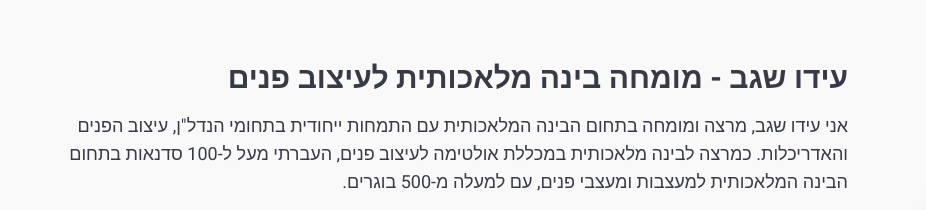
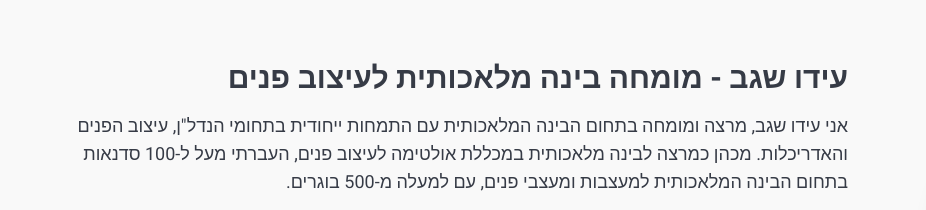
Before and after one commit to Idosegev23/interior, a website: page index.html in a window 1280 px wide. Shown: the part 1171-1381 px from the top of the page, 0-926 px from the left. Drawn offline with nearby package versions, Linux system fonts and the light colour scheme.

Commit message:
Update index.html

```diff
--- a/index.html
+++ b/index.html
@@ -241,7 +241,7 @@
             <div class="md:w-2/3 md:pl-12">
                 <h3 class="text-2xl sm:text-3xl font-bold mb-4">עידו שגב - מומחה בינה מלאכותית לעיצוב פנים</h3>
                 <p class="text-base sm:text-lg mb-4">
-                    אני עידו שגב, מרצה ומומחה בתחום הבינה המלאכותית עם התמחות ייחודית בתחומי הנדל"ן, עיצוב הפנים והאדריכלות. כמרצה לבינה מלאכותית במכללת אולטימה לעיצוב פנים, העברתי מעל ל-100 סדנאות בתחום הבינה המלאכותית למעצבות ומעצבי פנים, עם למעלה מ-500 בוגרים.
+                    אני עידו שגב, מרצה ומומחה בתחום הבינה המלאכותית עם התמחות ייחודית בתחומי הנדל"ן, עיצוב הפנים והאדריכלות. מכהן כמרצה לבינה מלאכותית במכללת אולטימה לעיצוב פנים, העברתי מעל ל-100 סדנאות בתחום הבינה המלאכותית למעצבות ומעצבי פנים, עם למעלה מ-500 בוגרים.
                 </p>
                 <p class="text-base sm:text-lg mb-4">
                     עם ניסיון של מעל 15 שנים בעולם הטכנולוגיה והעסקים, ליוויתי עשרות עסקים בתהליכי אוטומציה דיגיטלית ושילוב מערכות AI מתקדמות. הרציתי בנושאי בינה מלאכותית בבית הספר לעיצוב פנים של "פופה" ועבדתי עם מגוון רחב של לקוחות, מחברות גדולות ועד לסטודיו לעיצוב קטנים
```
